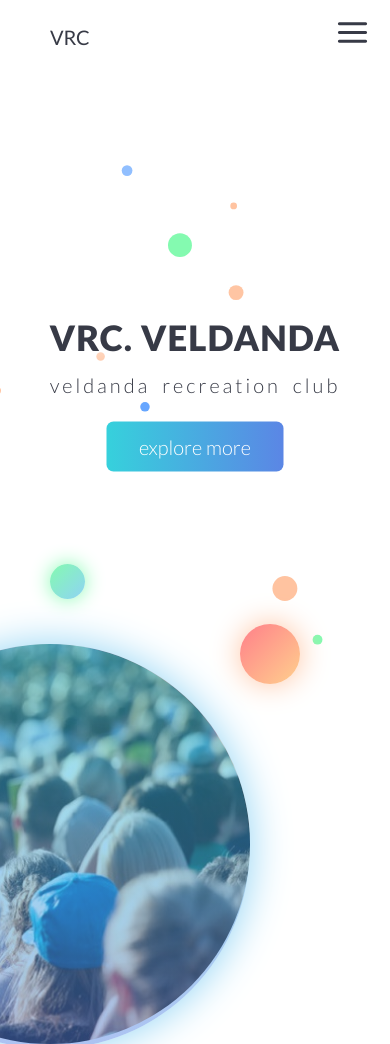
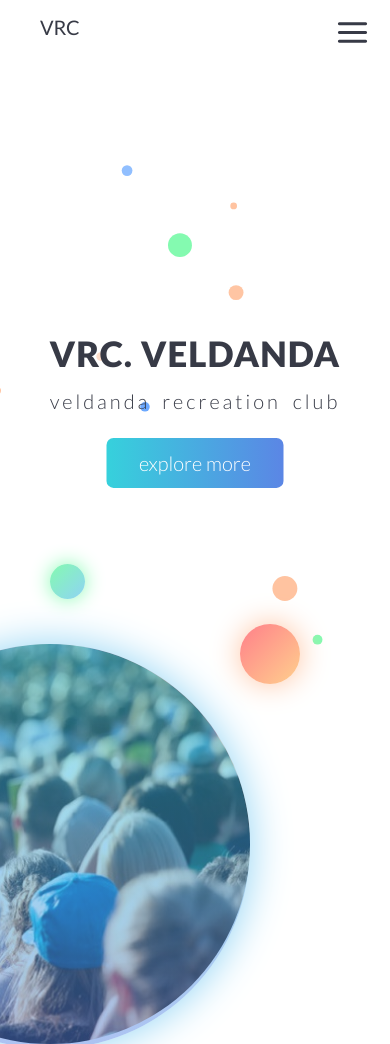
Before and after one commit to syedzubairahmed001/vrcveldanda, a website: page index.html in a window 390 px wide. Shown: the top 1044 px of the page. Drawn offline with nearby package versions, Linux system fonts and the light colour scheme.

Commit message:
added responsive nav

```diff
--- a/resources/sass/layout/_nav.scss
+++ b/resources/sass/layout/_nav.scss
@@ -78,6 +78,12 @@
 
 @media only screen and (max-width: 37.5em){
     .nav{
+        &__sec-logo-box{
+            & .logo{
+                padding: 1rem;
+            }
+        }
+
         &__sec-main{
             display: block;
             width: 100%;
```
Also changed, not shown: resources/css/index.css.
